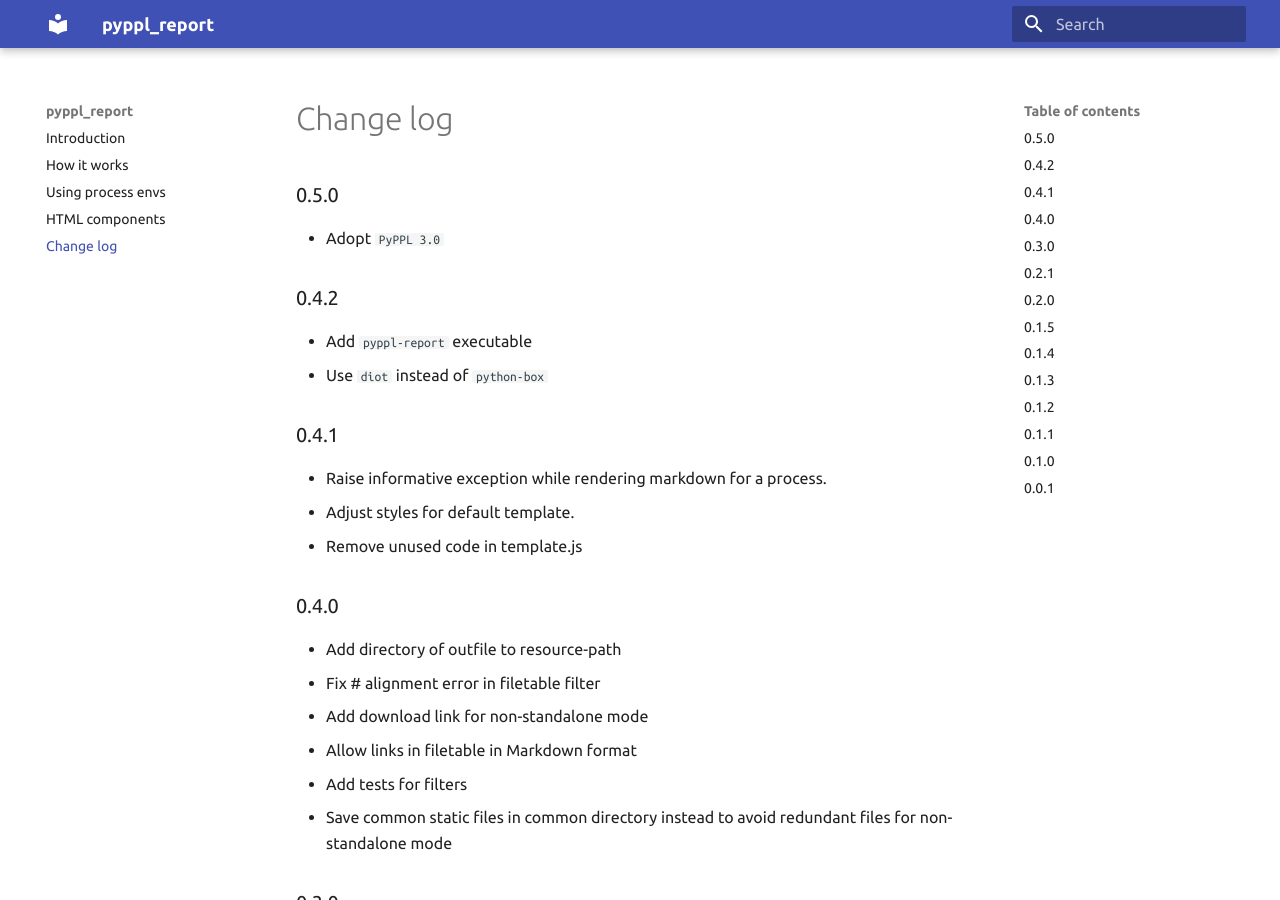
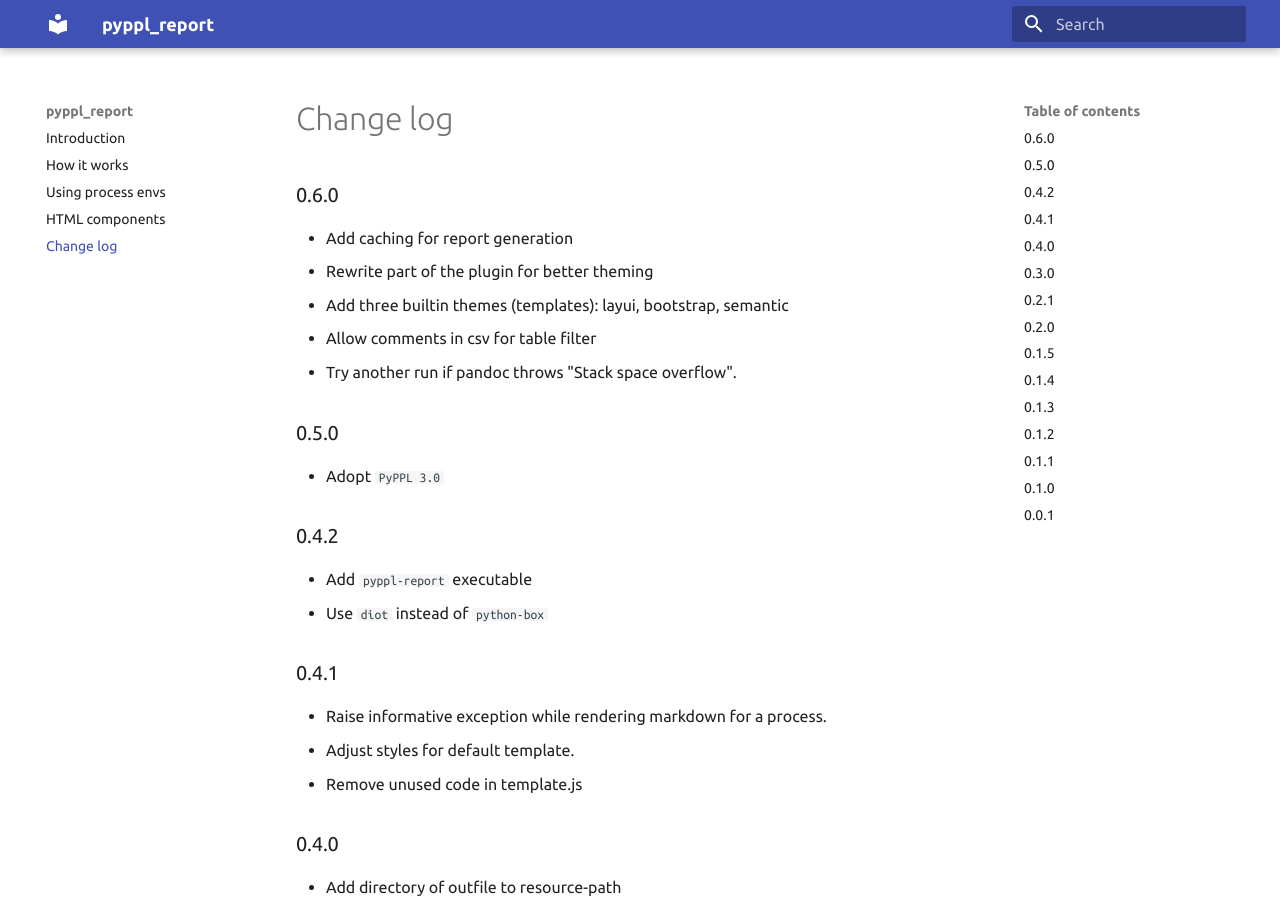
Before and after one commit to pwwang/pyppl_report, an MkDocs documentation site: the page built from docs/CHANGELOG.md, in a window 1280 px wide and 900 px high. Built offline with MkDocs 1.6.1 and Material for MkDocs 9.7.7, drawn with Linux system fonts in a browser that asks for light colours.

Commit message:
Update changelog for new version.

```diff
--- a/docs/CHANGELOG.md
+++ b/docs/CHANGELOG.md
@@ -1,3 +1,10 @@
+## 0.6.0
+- Add caching for report generation
+- Rewrite part of the plugin for better theming
+- Add three builtin themes (templates): layui, bootstrap, semantic
+- Allow comments in csv for table filter
+- Try another run if pandoc throws "Stack space overflow".
+
 ## 0.5.0
 - Adopt `PyPPL 3.0`
 
```
